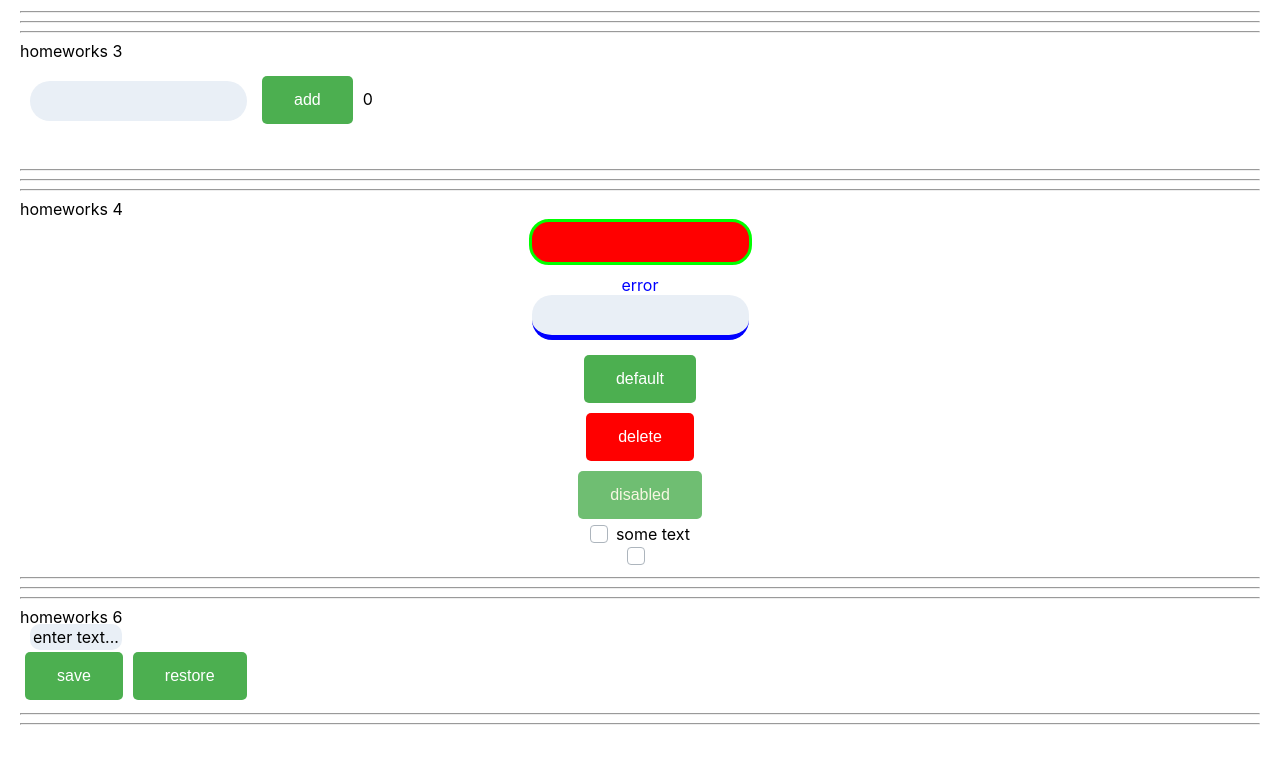
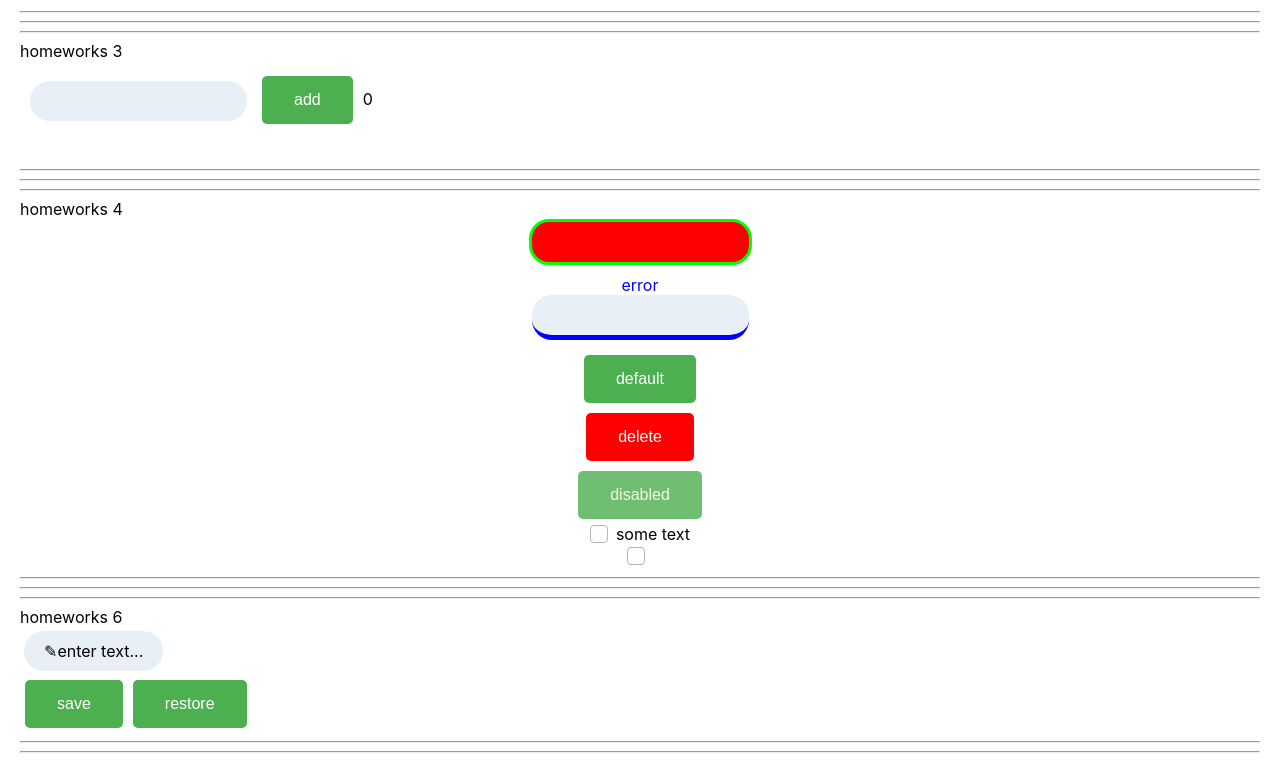
Before and after one commit to PirialMersus/homeworks-by-ignat, a React (Create React App) app: page /#/pre-jun in a window 1280 px wide. Shown: the part 709-1490 px from the top of the page. Before the commit the page ends 1462 px from the top, so only its background shows below. Built offline with nearby package versions, Linux system fonts and the light colour scheme.

Commit message:
improve header

```diff
--- a/src/p2-homeworks/h5/Header.module.css
+++ b/src/p2-homeworks/h5/Header.module.css
@@ -22,7 +22,7 @@
 .header {
     margin: 30px 0;
     transform: translateX(-380px);
-    transition: all 0.5s ease;
+    transition: all 1s ease;
     display: flex;
     justify-content: space-between;
     align-items: center;
@@ -42,7 +42,7 @@
     color: #f300b4;
 }
 
-.header.active {
+.header:hover {
     transform: translateX(0);
 }
 .menuButton {
@@ -61,7 +61,7 @@
     width: 30px;
     height: 3px;
     background: #150f0f;
-    transition: 500ms cubic-bezier(0.77, 0, 0.175, 1);
+    transition: 1s cubic-bezier(0.77, 0, 0.175, 1);
 }
 
 .menuButton span {
@@ -86,24 +86,24 @@
     background: #f300b4;
 }
 
-.header.active .menuButton > span {
+.header:hover .menuButton > span {
     background: transparent;
 }
 
-.header.active .menuButton span::after {
+.header:hover .menuButton span::after {
     background: #f300b4;
 }
 
-.header.active .menuButton span::before {
+.header:hover .menuButton span::before {
     background: #f300b4;
 }
 
-.header.active .menuButton > span::before {
+.header:hover .menuButton > span::before {
     transform: rotate(-225deg);
     top: 0px;
 }
 
-.header.active .menuButton > span::after {
+.header:hover .menuButton > span::after {
     transform: rotate(225deg);
     top: 0px;
 }
--- a/src/p2-homeworks/h5/pages/Junior.tsx
+++ b/src/p2-homeworks/h5/pages/Junior.tsx
@@ -1,14 +1,13 @@
 import React from 'react'
+import HW7 from '../../h7/HW7'
 
 function Junior() {
     return (
         <div>
-            Junior page
+            <h1>Junior</h1>
+            <HW7/>
         </div>
     )
 }
 
 export default Junior
-
-// сделайте по аналогии пустые страницы джун и джун+
-// туда будут добавляться следующие дз
--- a/src/p2-homeworks/h6/common/c4-SuperEditableSpan/SuperEditableSpan.module.css
+++ b/src/p2-homeworks/h6/common/c4-SuperEditableSpan/SuperEditableSpan.module.css
@@ -1,7 +1,8 @@
 .spanClass {
+    display: inline-block;
     cursor: pointer;
-    margin: 10px;
-    padding: 3px;
+    margin: 4px;
+    padding: 10px 20px;
     background: #E9EFF6;
-    border-radius: 10px;
+    border-radius: 20px;
 }
--- a/src/p2-homeworks/h6/common/c4-SuperEditableSpan/SuperEditableSpan.tsx
+++ b/src/p2-homeworks/h6/common/c4-SuperEditableSpan/SuperEditableSpan.tsx
@@ -72,7 +72,7 @@ const SuperEditableSpan: React.FC<SuperEditableSpanType> = (
                         className={spanClassName}
 
                         {...restSpanProps}
-                    >
+                    >✎
                         {/*если нет захардкодженного текста для спана, то значение инпута*/}
                         {children || restProps.value}
                     </span>
--- a/src/p2-homeworks/h7/common/c5-SuperSelect/AlternativeSuperSelect.tsx
+++ b/src/p2-homeworks/h7/common/c5-SuperSelect/AlternativeSuperSelect.tsx
@@ -1,9 +1,9 @@
-import React from "react";
+import React from 'react'
 
 function AlternativeSuperSelect() {
     return (
         <input/>
-    );
+    )
 }
 
-export default AlternativeSuperSelect;
+export default AlternativeSuperSelect
--- a/src/p2-homeworks/h7/common/c5-SuperSelect/SuperSelect.tsx
+++ b/src/p2-homeworks/h7/common/c5-SuperSelect/SuperSelect.tsx
@@ -1,4 +1,4 @@
-import React, {SelectHTMLAttributes, DetailedHTMLProps, ChangeEvent} from "react";
+import React, {SelectHTMLAttributes, DetailedHTMLProps, ChangeEvent} from 'react'
 
 type DefaultSelectPropsType = DetailedHTMLProps<SelectHTMLAttributes<HTMLSelectElement>, HTMLSelectElement>
 
@@ -15,6 +15,11 @@ const SuperSelect: React.FC<SuperSelectPropsType> = (
     }
 ) => {
     const mappedOptions: any[] = []; // map options with key
+    options?.map(el => {
+        if (el) {
+            mappedOptions.push(<option>{el}</option>)
+        } else {mappedOptions.push(<option>Не из чего выбрать</option>)}
+    })
 
     const onChangeCallback = (e: ChangeEvent<HTMLSelectElement>) => {
         // onChange, onChangeOption
@@ -24,7 +29,7 @@ const SuperSelect: React.FC<SuperSelectPropsType> = (
         <select onChange={onChangeCallback} {...restProps}>
             {mappedOptions}
         </select>
-    );
+    )
 }
 
-export default SuperSelect;
+export default SuperSelect
--- a/src/p2-homeworks/h7/common/c6-SuperRadio/AlternativeSuperRadio.tsx
+++ b/src/p2-homeworks/h7/common/c6-SuperRadio/AlternativeSuperRadio.tsx
@@ -1,9 +1,9 @@
-import React from "react";
+import React from 'react'
 
 function AlternativeSuperRadio() {
     return (
         <input/>
-    );
+    )
 }
 
-export default AlternativeSuperRadio;
+export default AlternativeSuperRadio
```
Also changed, not shown: src/p2-homeworks/h7/HW7.tsx (+8 -8 lines), src/p2-homeworks/h7/common/c6-SuperRadio/SuperRadio.tsx (+6 -6 lines).
